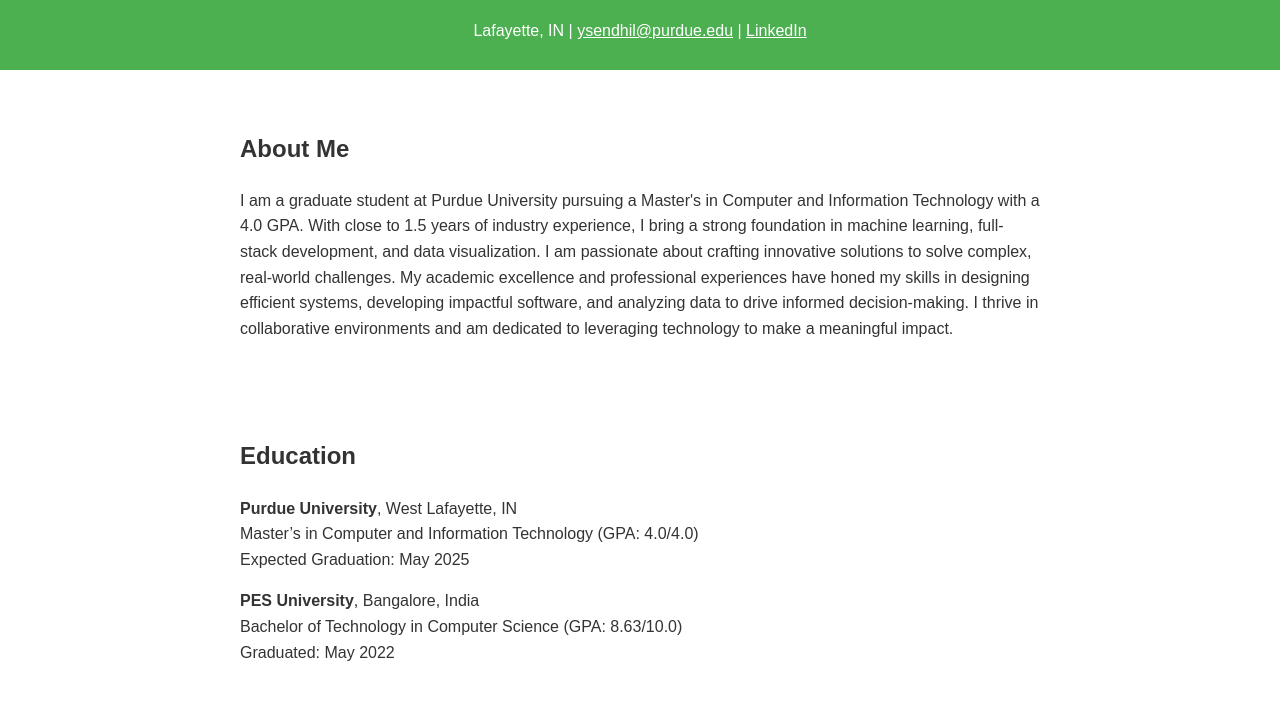
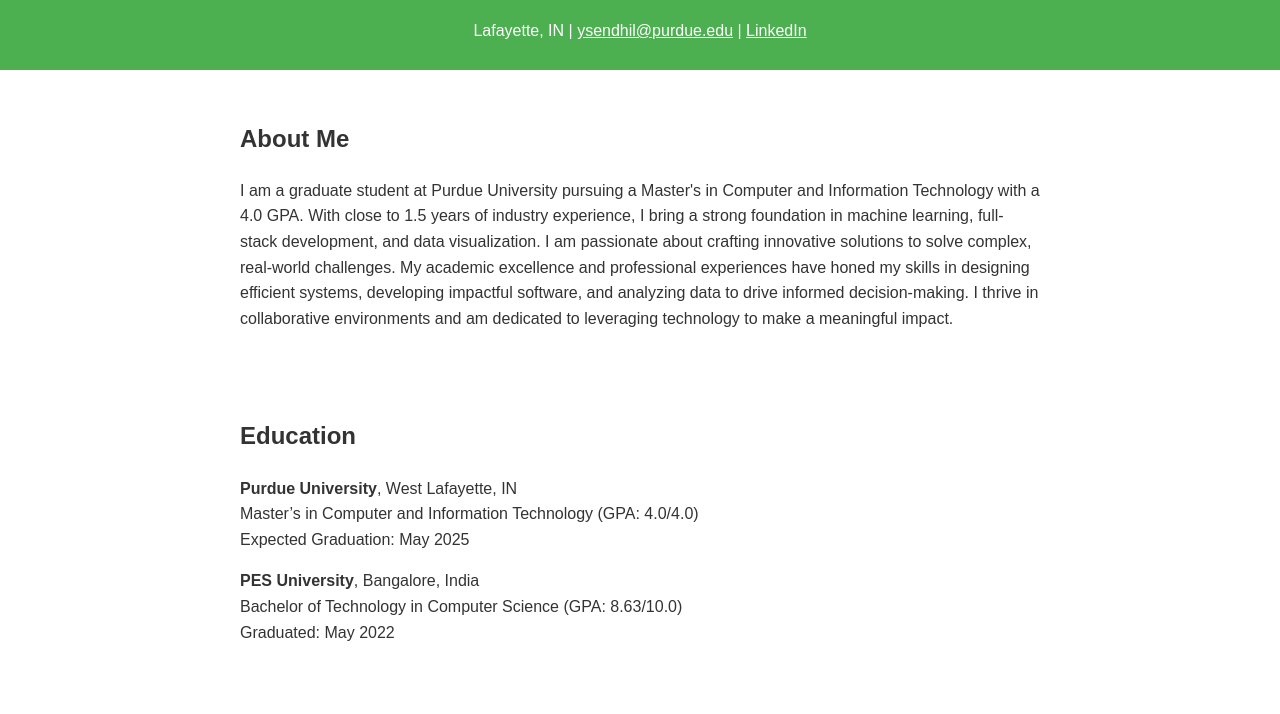
Before and after one commit to ysendhil/ysendhil.github.io, a plain HTML site: page index.html in a window 1280 px wide. Shown: the part 86-800 px from the top of the page. Drawn offline with Linux system fonts and the light colour scheme.

Commit message:
Add portfolio index.html

```diff
--- a/index.html
+++ b/index.html
@@ -34,7 +34,7 @@
         section {
             padding: 20px;
             max-width: 800px;
-            margin: 20px auto;
+            margin: 10px auto; /* Reduce vertical space */
         }
         .skills ul, .projects ul {
             list-style-type: square;
```
Lines whose indentation alone changed are shown as unchanged.
